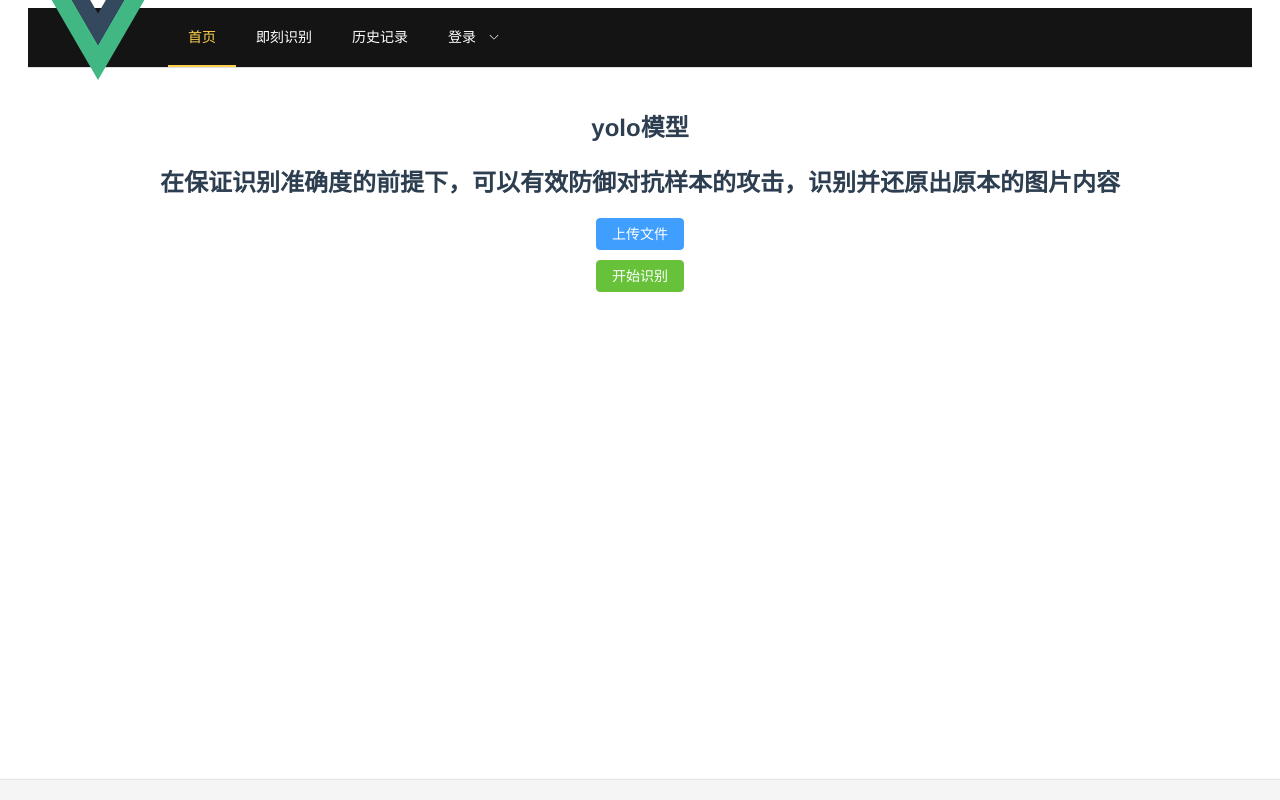
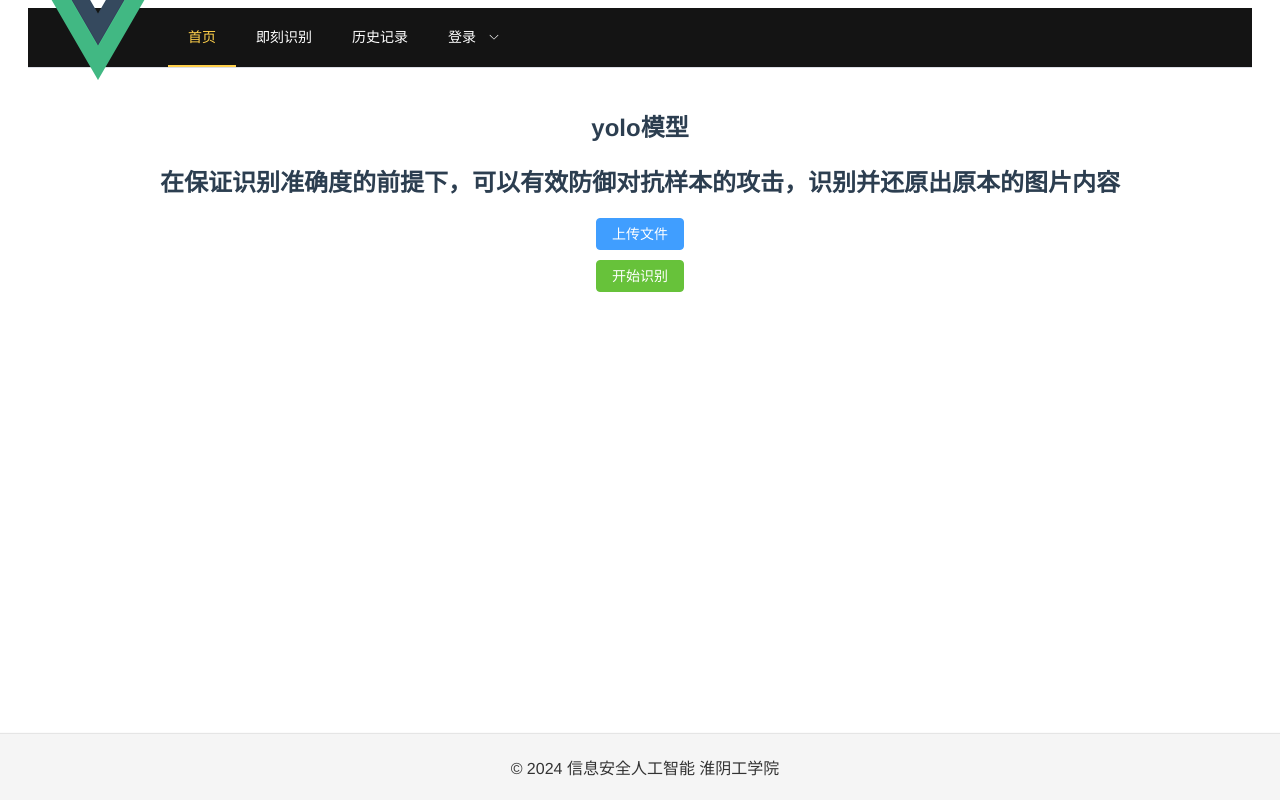
Before and after one commit to suyusheng123/Neural-network-front, a Vue app: page /#/recognize in a window 1280 px wide. Built offline with nearby package versions, Linux system fonts and the light colour scheme.

Commit message:
还剩历史记录和首页

```diff
--- a/src/components/FooterComponent.vue
+++ b/src/components/FooterComponent.vue
@@ -1,8 +1,7 @@
 <template>
     <footer class="footer">
       <div class="footer-content">
-        <!-- <p>© 2024 信息安全人工智能.</p>
-        <p>HYIT 淮阴工学院 </p>   -->
+        <p>© 2024 信息安全人工智能 淮阴工学院 </p>
         <!-- 可以添加更多项目信息 -->
       </div>
     </footer>
@@ -17,8 +16,9 @@
 
   <style scoped>
   .footer {
+    height: auto;
     background-color: #f5f5f5;
-    padding: 10px;
+    padding: 5px;
     text-align: center;
     position: fixed;
     left: 0;
--- a/src/views/LoginView.vue
+++ b/src/views/LoginView.vue
@@ -6,14 +6,17 @@
       </el-header>
       <el-main>
         <div class="Login">
-          <el-form ref="loginForm" :model="loginForm" :rules="loginRules" class="login-form" autocomplete="on" label-position="left">
+          <el-form ref="loginForm" :model="loginForm" :rules="loginRules" class="login-form" autocomplete="on"
+            label-position="left">
             <h2>登录</h2>
             <div class="input-area">
-            <el-input v-model="phone" style="width: 600px" placeholder="请输入手机号" type="text" class="input-full-width" />
-            <el-input v-model="password" style="width: 600px" placeholder="请输入密码"  type="password" show-password class="input-full-width" />
+              <el-input v-model="phone" style="width: 600px" placeholder="请输入手机号" type="text"
+                class="input-full-width" />
+              <el-input v-model="password" style="width: 600px" placeholder="请输入密码" type="password" show-password
+                class="input-full-width" />
             </div>
-          <el-button type="primary"  @click="login">登录</el-button>
-          <el-button type="primary"  @click="ToSign">前往注册</el-button>
+            <el-button type="primary" @click="login">登录</el-button>
+            <el-button type="primary" @click="ToSign">前往注册</el-button>
           </el-form>
         </div>
       </el-main>
@@ -43,7 +46,6 @@ const login = async () => {
       phone: phone.value, // 使用响应式引用的值
       password: password.value // 使用响应式引用的值
     });
-
     // 检查响应状态码
     if (response.status === 200) {
       // 登录成功，处理成功逻辑
@@ -55,6 +57,7 @@ const login = async () => {
 
       // 通知调用者登录成功，或进行其他操作
       console.log('登录成功');
+      alert('登录成功')
       return token; // 或者返回其他需要的数据
     } else {
       // 处理非200状态码的情况
@@ -86,13 +89,16 @@ export default {
 .input-area {
   display: flex;
   flex-direction: column;
-  align-items: center; /* 垂直居中 */
-  justify-content: center; /* 水平居中 */
-  height: 100%; /* 设置父元素的高度为100%，确保有足够的空间来居中 */
+  align-items: center;
+  /* 垂直居中 */
+  justify-content: center;
+  /* 水平居中 */
+  height: 100%;
+  /* 设置父元素的高度为100%，确保有足够的空间来居中 */
 }
 
 .input-area .el-input {
-  margin-bottom: 20px; /* 给每个输入框之间添加一些间距 */
+  margin-bottom: 20px;
+  /* 给每个输入框之间添加一些间距 */
 }
-
 </style>
--- a/src/views/RecognizeView.vue
+++ b/src/views/RecognizeView.vue
@@ -13,19 +13,14 @@
           class="upload-demo" multiple :on-preview="handlePreview" :on-remove="handleRemove"
           :before-remove="beforeRemove" :limit="3" :on-exceed="handleExceed">
           <el-button type="primary">上传文件</el-button>
-          <!-- <template #tip>
-            <div class="el-upload__tip">
-              jpg/png files with a size less than 500KB.
-            </div>
-          </template> -->
         </el-upload>
-        <el-button type="success" @click="Recognition">开始识别
+        <el-button type="success" @click="Recognition">开始识别</el-button>
 
             <div class="demo-image__preview" v-if="isShow">
-              <el-image style="width: 500px; height: 500px" :src="urlPath" :zoom-rate="1.2" :max-scale="7" :min-scale="0.2"
+              <el-image style="width: 600px; height: 700px" :src="urlPath" :zoom-rate="1.2" :max-scale="7" :min-scale="0.2"
                 :preview-src-list="srcList" :initial-index="4" fit="cover" />
             </div>
-          </el-button>
+
       </el-main>
       <el-footer>
         <FooterComponent />
@@ -39,6 +34,7 @@ import FooterComponent from '../components/FooterComponent.vue'
 import { ref } from 'vue';
 import axios from 'axios'; // 确保已经安装了axios
 const uploadedImagePath = ref();
+const urlPath = ref(null)
 const isShow = ref(false)
 const fileList = ref([]); // 用于存储文件列表的响应式引用
 const fileType = ref({
@@ -53,42 +49,11 @@ const handleFileUpload = (res) => {
 
   uploadedImagePath.value = res.data.file
   uploadedImagePath.value = "file:" + uploadedImagePath.value
-  // console.log('handleFileUpload called');
-  // // 如果只允许选择一个文件，你可以直接使用 file 而不是 fileList
-  // // 这里我们假设允许多文件上传，并处理 fileList
-
-  // const formData = new FormData();
-
-  // // 遍历所有选择的文件
-  // fileList.forEach((item) => {
-  //   formData.append('file', item.raw); // 'files' 是后端期望的字段名，item.raw 是原始文件对象
-  // });
-
-
-  // axios.post('/common/upload', formData, {
-  //   headers: {
-  //     'Content-Type': 'multipart/form-data' // 设置正确的Content-Type
-  //   },
-  // })
-  //   .then(response => {
-  //     // 假设服务器返回的响应中包含了文件的路径
-  //    fileList.value = response.data.file; // 更新fileList
-  //    uploadedImagePath.value = response.data.file
-  //     // 处理成功响应
-  //     console.log(fileList);
-  //   })
-  //   .catch(error => {
-  //     // 处理错误
-  //     console.error(error);
-  //   });
-
-  // 注意：你可能需要清除fileList或更新它，以便用户可以看到上传的状态或进行其他操作
 };
 
 const Recognition = async () => {
 
-   // 获取上传后的文件路径
-  //  const uploadedImagePath = fileList.value.map(file => file.response.path);
+
 
   // 定义的URL
   const url = '/image/recognize';
@@ -105,7 +70,8 @@ const Recognition = async () => {
     console.log('识别成功', response.data);
     isShow.value = true;
     urlPath.value = "/image/recognize/" + response.data.data.newAddress;
-    alert(urlPath.value)
+    srcList[0] = srcList[0] + urlPath.value;
+    // alert(urlPath.value)
     // 这里可以添加更多的处理逻辑
   } else {
     // 处理非200状态码的情况
@@ -113,13 +79,15 @@ const Recognition = async () => {
   }
 }
 
-const urlPath = ref(null)
+
 const srcList = [
-  'https://fuss10.elemecdn.com/a/3f/3302e58f9a181d2509f3dc0fa68b0jpeg.jpeg',
+  // 'https://fuss10.elemecdn.com/a/3f/3302e58f9a181d2509f3dc0fa68b0jpeg.jpeg',
+    "http://localhost:8081"
+  // alert( urlPath.value),
 ]
 
 </script>
-
+ss
 
 <style scoped>
 .demo-image__error .image-slot {
```
Lines whose indentation alone changed are shown as unchanged.
